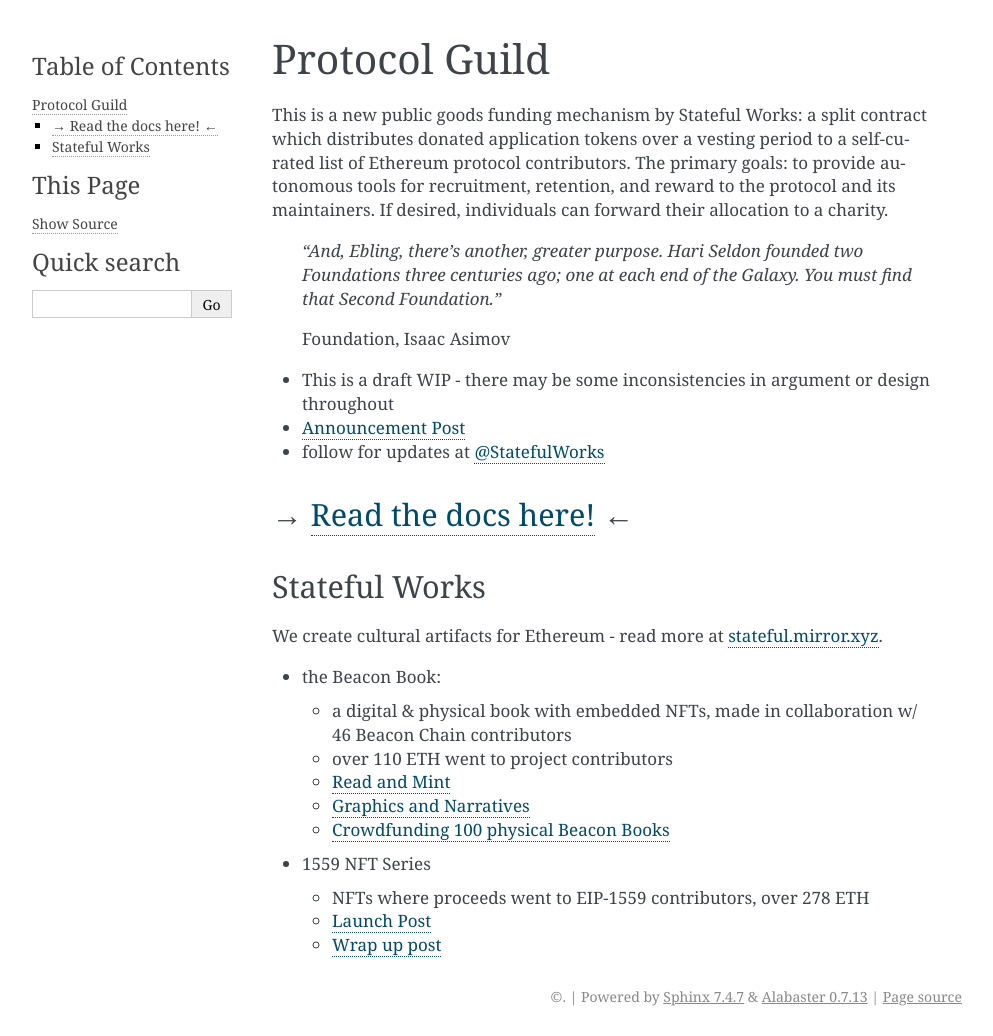
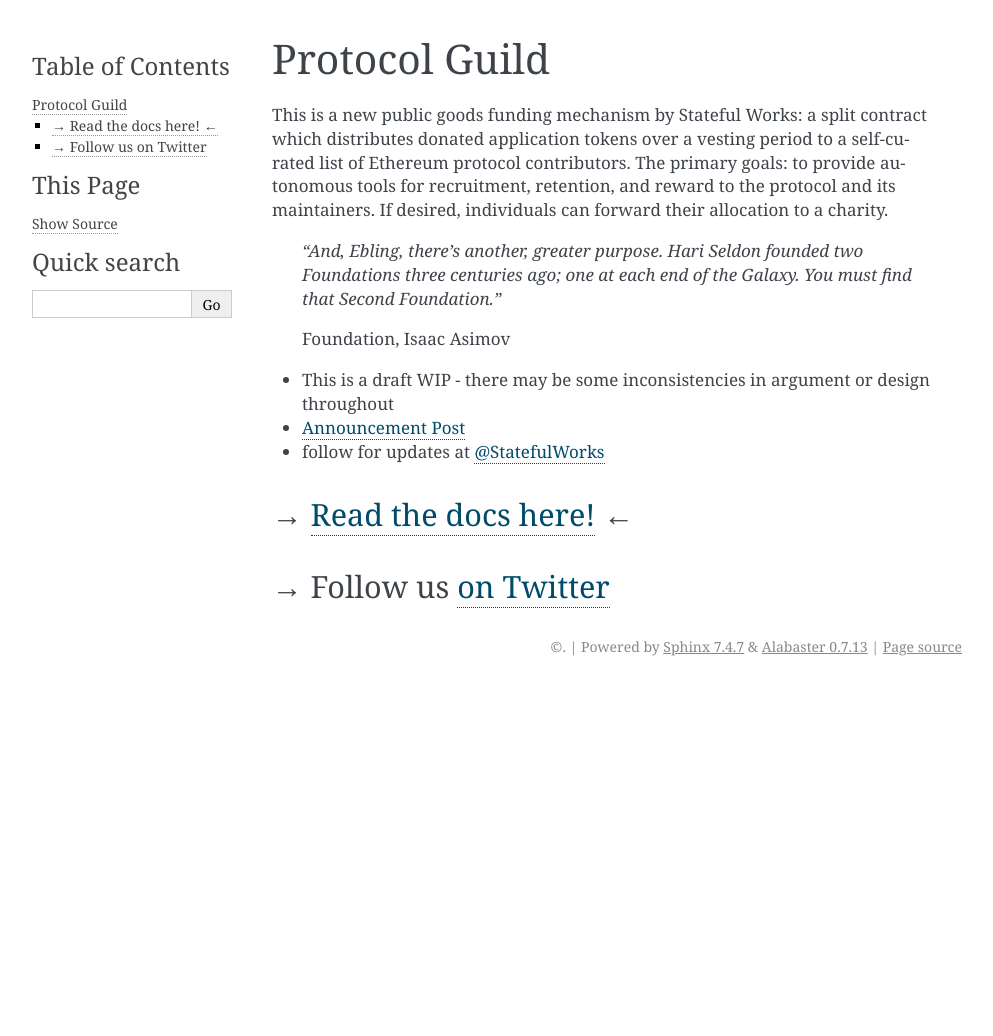
Before and after one commit to protocolguild/documentation, a Sphinx documentation site: the page built from docs/README.md, in a window 1280 px wide. Shown: the whole page, without its empty margins (148-1141 px from the left). Built offline with Sphinx 7.4.7, drawn with Linux system fonts in a browser that asks for light colours; after the commit the page ends 900 px from its top, so only the background shows below that.

Commit message:
remove stateful works

```diff
--- a/docs/README.md
+++ b/docs/README.md
@@ -11,19 +11,4 @@
 - follow for updates at [@StatefulWorks](https://twitter.com/StatefulWorks)
 
 ### → [Read the docs here!](https://protocol-guild.readthedocs.io/en/latest/index.html#) ←
-
-## Stateful Works
-
-We create cultural artifacts for Ethereum - read more at [stateful.mirror.xyz](https://stateful.mirror.xyz/).
-
-- the Beacon Book:
-  - a digital & physical book with embedded NFTs, made in collaboration w/ 46 Beacon Chain contributors
-  - over 110 ETH went to project contributors
-  - [Read and Mint](https://stateful.mirror.xyz/Y1ED9RorG9OvEUXD8NBmXgYhSVhjj8H537-I2SZJkYA)
-  - [Graphics and Narratives](https://stateful.mirror.xyz/jOFMjyRtgT0KPbeWgysDp1HM4mQnlWKeQA3HQ2SJpbA)
-  - [Crowdfunding 100 physical Beacon Books](https://stateful.mirror.xyz/-NLDSw0mA2vjtvqQYpXBOa3H38HXMmIdaw2KwI1A0y8)
-
-- 1559 NFT Series
-  - NFTs where proceeds went to EIP-1559 contributors, over 278 ETH
-  - [Launch Post](https://stateful.mirror.xyz/rsUhYxXARr7j2iDjqJeelY7nc6CN_Y-MilVDP1S5voA)
-  - [Wrap up post](https://stateful.mirror.xyz/qpqvDbajGArdteKMSEkEUA3bFGVWQhJXG2Pnajm5hqA)
+### → Follow us [on Twitter](https://twitter.com/protocolguild)
```
